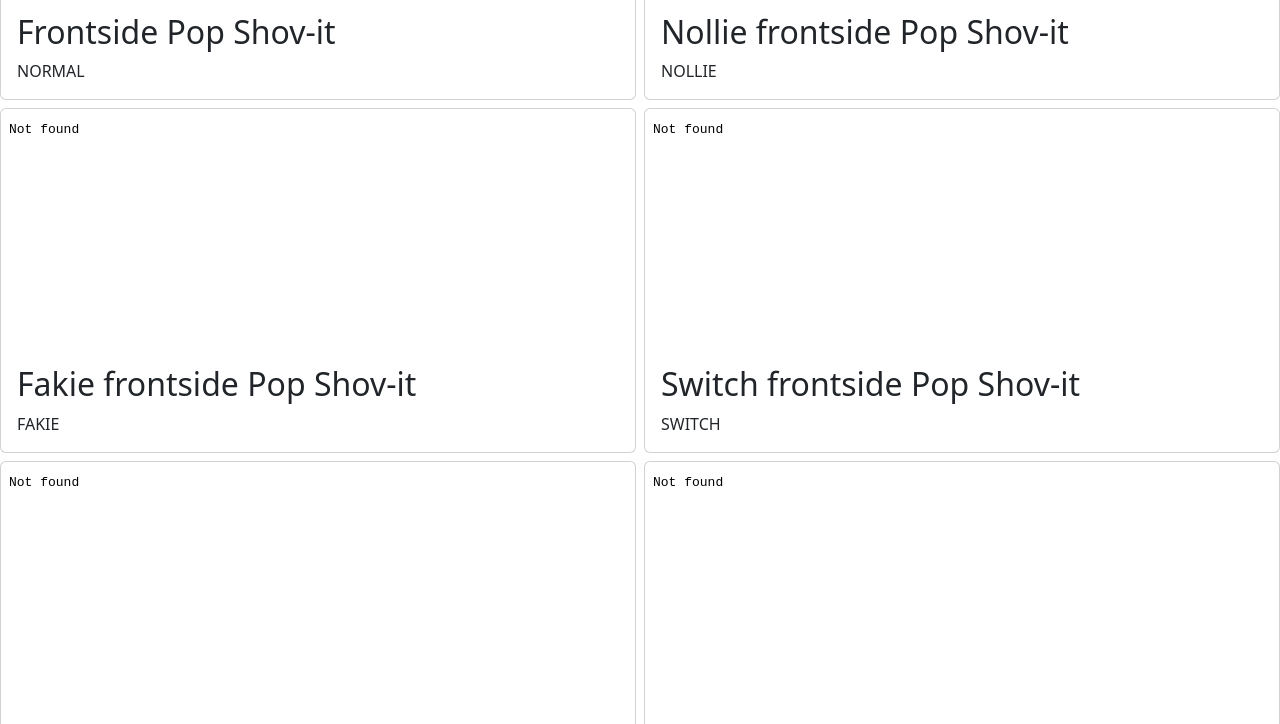
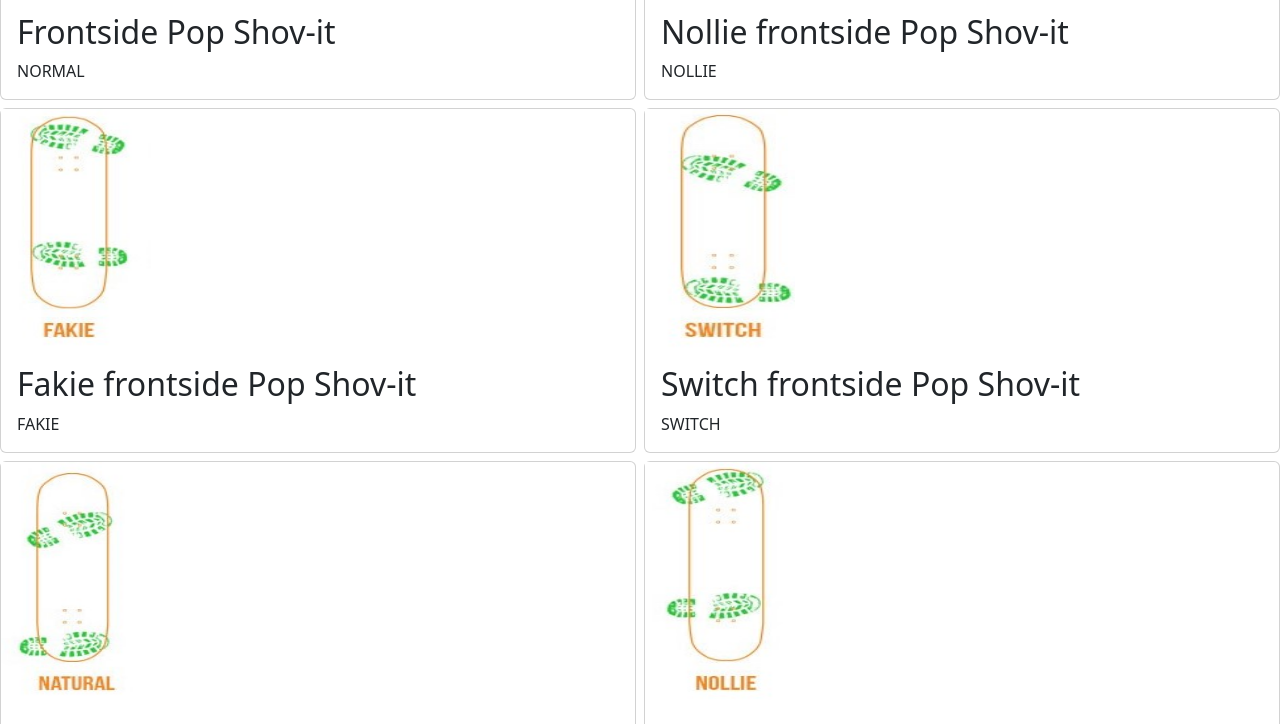
Before and after one commit to Swik-Swik/SkateList, a website: page index.html in a window 1280 px wide. Shown: the part 2076-2800 px from the top of the page. Drawn offline with nearby package versions, Linux system fonts and the light colour scheme.

Commit message:
adding a picture for trick without video

```diff
--- a/js/script.js
+++ b/js/script.js
@@ -11,17 +11,47 @@ fetch("json/videos.json")
       const trickDoneLi = document.createElement("li");
       const dropItem = document.createElement("a");
       dropItem.textContent = video.title;
-      dropItem.href = "#" + video.title;
+      // dropItem.href = "#" + video.title;
       trickDoneLi.appendChild(dropItem);
       const dropDown = document.querySelector("#dropdown-done");
       dropDown.appendChild(trickDoneLi);
 
       // Group video and its information
-      // iframe
-      const videoElem = document.createElement("iframe");
-      videoElem.height = "240";
-      height = videoElem.src = video.path;
-
+      // iframe or piture if no video
+      let videoOrPicture;
+      const trickImage = document.createElement("img");
+      trickImage.height = "240";
+      trickImage.width = "150";
+      if (video.path == "") {
+        console.log(video.types[0]);
+        switch (video.types[0]) {
+          case "NORMAL":
+            console.log("velo10");
+            trickImage.src = "../images/normal.jpg";
+            break;
+          case "NOLLIE":
+            console.log("veloKKKK");
+            trickImage.src = "../images/nollie.jpg";
+            break;
+          case "FAKIE":
+            trickImage.src = "../images/fakie.jpg";
+            break;
+          case "SWITCH":
+            trickImage.src = "../images/switch.jpg";
+            break;
+          default:
+            trickImage.src = "../images/unknown.jpg";
+        }
+        videoOrPicture = trickImage;
+      } else {
+        const videoElem = document.createElement("iframe");
+        videoElem.height = "240";
+        height = videoElem.src =
+          "https://www.youtube.com/embed/" +
+          video.path +
+          "?mute=1&controls=0&playlist=e_8rvaAQJyU&loop=1";
+        videoOrPicture = videoElem;
+      }
       // Create card div
       const cardDiv = document.createElement("div");
       cardDiv.classList.add("card");
@@ -52,7 +82,7 @@ fetch("json/videos.json")
       // Populate
       cardBody.appendChild(title);
       cardBody.appendChild(types);
-      cardDiv.appendChild(videoElem);
+      cardDiv.appendChild(videoOrPicture);
       cardDiv.appendChild(cardBody);
       colDiv.appendChild(cardDiv);
       tricksCards.appendChild(colDiv);
--- a/json/videos.json
+++ b/json/videos.json
@@ -1,367 +1,367 @@
 [
   {
     "title": "Ollie",
-    "path": "https://www.youtube.com/embed/e_8rvaAQJyU?mute=1&controls=0&playlist=e_8rvaAQJyU&loop=1",
+    "path": "",
     "types": ["NORMAL"],
     "dateAndPlace": [{ "date": "2023-07-20", "place": "?" }]
   },
   {
     "title": "Nollie",
-    "path": "../videos/trick.moveu",
+    "path": "",
     "types": ["NOLLIE"],
     "dateAndPlace": [{ "date": "2023-07-20", "place": "?" }]
   },
   {
     "title": "Fakie Ollie",
-    "path": "../videos/trick.moveu",
+    "path": "",
     "types": ["FAKIE"],
     "dateAndPlace": [{ "date": "2023-07-20", "place": "?" }]
   },
   {
     "title": "Switch ollie",
-    "path": "../videos/trick.moveu",
+    "path": "",
     "types": ["SWITCH"],
     "dateAndPlace": [{ "date": "2023-07-20", "place": "?" }]
   },
   {
     "title": "Ollie Fronside pivot",
-    "path": "../videos/trick.moveu",
+    "path": "",
     "types": ["NORMAL", "PIVOT"],
     "dateAndPlace": [{ "date": "2023-07-20", "place": "?" }]
   },
   {
     "title": "Ollie Backside pivot",
-    "path": "../videos/trick.moveu",
+    "path": "",
     "types": ["NORMAL", "PIVOT"],
     "dateAndPlace": [{ "date": "2023-07-20", "place": "?" }]
   },
   {
     "title": "Fakie ollie Fronside pivot",
-    "path": "../videos/trick.moveu",
+    "path": "",
     "types": ["FAKIE", "PIVOT"],
     "dateAndPlace": [{ "date": "2023-07-20", "place": "?" }]
   },
   {
     "title": "Fakie ollie Backside pivot",
-    "path": "../videos/trick.moveu",
+    "path": "",
     "types": ["FAKIE", "PIVOT"],
     "dateAndPlace": [{ "date": "2023-07-20", "place": "?" }]
   },
   {
     "title": "Switch ollie Fronside pivot",
-    "path": "../videos/trick.moveu",
+    "path": "",
     "types": ["SWITCH", "PIVOT"],
     "dateAndPlace": [{ "date": "2023-07-20", "place": "?" }]
   },
   {
     "title": "Switch ollie Backside pivot",
-    "path": "../videos/trick.moveu",
+    "path": "",
     "types": ["SWITCH", "PIVOT"],
     "dateAndPlace": [{ "date": "2023-07-20", "place": "?" }]
   },
   {
     "title": "Frontside Pop Shov-it",
-    "path": "../videos/trick.moveu",
+    "path": "",
     "types": ["NORMAL"],
     "dateAndPlace": [{ "date": "2023-07-20", "place": "?" }]
   },
   {
     "title": "Nollie frontside Pop Shov-it",
-    "path": "../videos/trick.moveu",
+    "path": "",
     "types": ["NOLLIE"],
     "dateAndPlace": [{ "date": "2023-07-20", "place": "?" }]
   },
   {
     "title": "Fakie frontside Pop Shov-it",
-    "path": "../videos/trick.moveu",
+    "path": "",
     "types": ["FAKIE"],
     "dateAndPlace": [{ "date": "2023-07-20", "place": "?" }]
   },
   {
     "title": "Switch frontside Pop Shov-it",
-    "path": "../videos/trick.moveu",
+    "path": "",
     "types": ["SWITCH"],
     "dateAndPlace": [{ "date": "2023-07-20", "place": "?" }]
   },
   {
     "title": "Backside Pop Shov-it",
-    "path": "../videos/trick.moveu",
+    "path": "",
     "types": ["NORMAL"],
     "dateAndPlace": [{ "date": "2023-07-20", "place": "?" }]
   },
   {
     "title": "Nollie backside Pop Shov-it",
-    "path": "../videos/trick.moveu",
+    "path": "",
     "types": ["NOLLIE"],
     "dateAndPlace": [{ "date": "2023-07-20", "place": "?" }]
   },
   {
     "title": "Fakie backside Pop Shov-it",
-    "path": "../videos/trick.moveu",
+    "path": "",
     "types": ["FAKIE"],
     "dateAndPlace": [{ "date": "2023-07-20", "place": "?" }]
   },
   {
     "title": "Switch backside Pop Shov-it",
-    "path": "../videos/trick.moveu",
+    "path": "",
     "types": ["SWITCH"],
     "dateAndPlace": [{ "date": "2023-07-20", "place": "?" }]
   },
   {
     "title": "Backside Pop Shov-it body varial",
-    "path": "../videos/trick.moveu",
+    "path": "",
     "types": ["NORMAL"],
     "dateAndPlace": [{ "date": "2023-07-20", "place": "?" }]
   },
   {
     "title": "Nollie backside Pop Shov-it body varial",
-    "path": "../videos/trick.moveu",
+    "path": "",
     "types": ["NOLLIE"],
     "dateAndPlace": [{ "date": "2023-07-20", "place": "?" }]
   },
   {
     "title": "Fakie backside Pop Shov-it body varial",
-    "path": "../videos/trick.moveu",
+    "path": "",
     "types": ["FAKIE"],
     "dateAndPlace": [{ "date": "2023-07-20", "place": "?" }]
   },
   {
     "title": "Switch backside Pop Shov-it body varial",
-    "path": "../videos/trick.moveu",
+    "path": "",
     "types": ["SWITCH"],
     "dateAndPlace": [{ "date": "2023-07-20", "place": "?" }]
   },
   {
     "title": "Backside Pop Shov-it frontside pivot",
-    "path": "../videos/trick.moveu",
+    "path": "",
     "types": ["NORMAL", "PIVOT"],
     "dateAndPlace": [{ "date": "2023-07-20", "place": "?" }]
   },
   {
     "title": "Backside 360 Pop Shov-it",
-    "path": "../videos/trick.moveu",
+    "path": "",
     "types": ["NORMAL"],
     "dateAndPlace": [{ "date": "2023-07-20", "place": "?" }]
   },
   {
     "title": "Fackie backside 360 Pop Shov-it",
-    "path": "../videos/trick.moveu",
+    "path": "",
     "types": ["FAKIE"],
     "dateAndPlace": [{ "date": "2023-07-20", "place": "?" }]
   },
   {
     "title": "Frontside 180",
-    "path": "../videos/trick.moveu",
+    "path": "",
     "types": ["NORMAL", "ROTATION"],
     "dateAndPlace": [{ "date": "2023-07-20", "place": "?" }]
   },
   {
     "title": "Fakie frontside 180",
-    "path": "../videos/trick.moveu",
+    "path": "",
     "types": ["FAKIE", "ROTATION"],
     "dateAndPlace": [{ "date": "2023-07-20", "place": "?" }]
   },
   {
     "title": "Nollie frontside 180",
-    "path": "../videos/trick.moveu",
+    "path": "",
     "types": ["NOLLIE", "ROTATION"],
     "dateAndPlace": [{ "date": "2023-07-20", "place": "?" }]
   },
   {
     "title": "Switch frontside 180",
-    "path": "../videos/trick.moveu",
+    "path": "",
     "types": ["SWITCH", "ROTATION"],
     "dateAndPlace": [{ "date": "2023-07-20", "place": "?" }]
   },
   {
     "title": "Backside 180",
-    "path": "../videos/trick.moveu",
+    "path": "",
     "types": ["NORMAL", "ROTATION"],
     "dateAndPlace": [{ "date": "2023-07-20", "place": "?" }]
   },
   {
     "title": "Half-cab",
-    "path": "../videos/trick.moveu",
+    "path": "",
     "types": ["FAKIE", "ROTATION"],
     "dateAndPlace": [{ "date": "2023-07-20", "place": "?" }]
   },
   {
     "title": "Nollie backside 180",
-    "path": "../videos/trick.moveu",
+    "path": "",
     "types": ["NOLLIE", "ROTATION"],
     "dateAndPlace": [{ "date": "2023-07-20", "place": "?" }]
   },
   {
     "title": "Switch backside 180",
-    "path": "../videos/trick.moveu",
+    "path": "",
     "types": ["SWITCH", "ROTATION"],
     "dateAndPlace": [{ "date": "2023-07-20", "place": "?" }]
   },
   {
     "title": "Kickflip",
-    "path": "../videos/trick.moveu",
+    "path": "",
     "types": ["NORMAL", "FLIPTRICK"],
     "dateAndPlace": [{ "date": "2023-07-20", "place": "?" }]
   },
   {
     "title": "Fakie kickflip",
-    "path": "../videos/trick.moveu",
+    "path": "",
     "types": ["FAKIE", "FLIPTRICK"],
     "dateAndPlace": [{ "date": "2023-07-20", "place": "?" }]
   },
   {
     "title": "Nollie kickflip",
-    "path": "../videos/trick.moveu",
+    "path": "",
     "types": ["NOLLIE", "FLIPTRICK"],
     "dateAndPlace": [{ "date": "2023-07-20", "place": "?" }]
   },
   {
     "title": "Switch kickflip",
-    "path": "../videos/trick.moveu",
+    "path": "",
     "types": ["SWITCH", "FLIPTRICK"],
     "dateAndPlace": [{ "date": "2023-07-20", "place": "?" }]
   },
   {
     "title": "Double kickflip",
-    "path": "../videos/trick.moveu",
+    "path": "",
     "types": ["NORMAL", "FLIPTRICK"],
     "dateAndPlace": [{ "date": "2023-07-20", "place": "?" }]
   },
   {
     "title": "Fakie double kickflip",
-    "path": "../videos/trick.moveu",
+    "path": "",
     "types": ["FAKIE", "FLIPTRICK"],
     "dateAndPlace": [{ "date": "2023-07-20", "place": "?" }]
   },
   {
     "title": "180 Backside kickflip",
-    "path": "../videos/trick.moveu",
+    "path": "",
     "types": ["NORMAL", "FLIPTRICK"],
     "dateAndPlace": [{ "date": "2023-07-20", "place": "?" }]
   },
   {
     "title": "Fakie 180 Backside kickflip",
-    "path": "../videos/trick.moveu",
+    "path": "",
     "types": ["FAKIE", "FLIPTRICK"],
     "dateAndPlace": [{ "date": "2023-07-20", "place": "?" }]
   },
   {
     "title": "Fakie 180 Frontside kickflip",
-    "path": "../videos/trick.moveu",
+    "path": "",
     "types": ["FAKIE", "FLIPTRICK"],
     "dateAndPlace": [{ "date": "2023-07-20", "place": "?" }]
   },
   {
     "title": "Varial flip",
-    "path": "../videos/trick.moveu",
+    "path": "",
     "types": ["NORMAL", "FLIPTRICK"],
     "dateAndPlace": [{ "date": "2023-07-20", "place": "?" }]
   },
   {
     "title": "Nollie varial flip",
-    "path": "../videos/trick.moveu",
+    "path": "",
     "types": ["NOLLIE", "FLIPTRICK"],
     "dateAndPlace": [{ "date": "2023-07-20", "place": "?" }]
   },
   {
     "title": "Fakie varial flip",
-    "path": "../videos/trick.moveu",
+    "path": "",
     "types": ["FAKIE", "FLIPTRICK"],
     "dateAndPlace": [{ "date": "2023-07-20", "place": "?" }]
   },
   {
     "title": "Switch varial flip",
-    "path": "../videos/trick.moveu",
+    "path": "",
     "types": ["SWITCH", "FLIPTRICK"],
     "dateAndPlace": [{ "date": "2023-07-20", "place": "?" }]
   },
   {
     "title": "360 flip",
-    "path": "../videos/trick.moveu",
+    "path": "e_8rvaAQJyU",
     "types": ["NORMAL", "FLIPTRICK"],
     "dateAndPlace": [{ "date": "2023-07-20", "place": "?" }]
   },
   {
     "title": "Fakie 360 flip",
-    "path": "../videos/trick.moveu",
+    "path": "",
     "types": ["FAKIE", "FLIPTRICK"],
     "dateAndPlace": [{ "date": "2023-07-20", "place": "?" }]
   },
   {
     "title": "Heelflip",
-    "path": "../videos/trick.moveu",
+    "path": "",
     "types": ["NORMAL", "FLIPTRICK"],
     "dateAndPlace": [{ "date": "2023-07-20", "place": "?" }]
   },
   {
     "title": "Fakie heelflip",
-    "path": "../videos/trick.moveu",
+    "path": "",
     "types": ["FAKIE", "FLIPTRICK"],
     "dateAndPlace": [{ "date": "2023-07-20", "place": "?" }]
   },
   {
     "title": "Varial heelflip",
-    "path": "../videos/trick.moveu",
+    "path": "",
     "types": ["NORMAL", "FLIPTRICK"],
     "dateAndPlace": [{ "date": "2023-07-20", "place": "?" }]
   },
   {
     "title": "Fakie varial heelflip",
-    "path": "../videos/trick.moveu",
+    "path": "",
     "types": ["FAKIE", "FLIPTRICK"],
     "dateAndPlace": [{ "date": "2023-07-20", "place": "?" }]
   },
   {
     "title": "Fakie frontside heelflip",
-    "path": "../videos/trick.moveu",
+    "path": "",
     "types": ["FAKIE", "FLIPTRICK"],
     "dateAndPlace": [{ "date": "2023-07-20", "place": "?" }]
   },
   {
     "title": "Casper heelflip",
-    "path": "../videos/trick.moveu",
+    "path": "",
     "types": ["NORMAL", "FLIPTRICK"],
     "dateAndPlace": [{ "date": "2023-07-20", "place": "?" }]
   },
   {
     "title": "Fakie casper heelflip",
-    "path": "../videos/trick.moveu",
+    "path": "",
     "types": ["FAKIE", "FLIPTRICK"],
     "dateAndPlace": [{ "date": "2023-07-20", "place": "?" }]
   },
   {
     "title": "Backside bigspin",
-    "path": "../videos/trick.moveu",
+    "path": "",
     "types": ["NORMAL", "ROTATION"],
     "dateAndPlace": [{ "date": "2023-07-20", "place": "?" }]
   },
   {
     "title": "Nollie backside bigspin",
-    "path": "../videos/trick.moveu",
+    "path": "",
     "types": ["NOLLIE", "ROTATION"],
     "dateAndPlace": [{ "date": "2023-07-20", "place": "?" }]
   },
   {
     "title": "Fakie backside bigspin",
-    "path": "../videos/trick.moveu",
+    "path": "",
     "types": ["FAKIE", "ROTATION"],
     "dateAndPlace": [{ "date": "2023-07-20", "place": "?" }]
   },
   {
     "title": "Switch backside bigspin",
-    "path": "../videos/trick.moveu",
+    "path": "",
     "types": ["SWITCH", "ROTATION"],
     "dateAndPlace": [{ "date": "2023-07-20", "place": "?" }]
   },
   {
     "title": "Nollie frontside bigspin",
-    "path": "../videos/trick.moveu",
+    "path": "",
     "types": ["NOLLIE", "ROTATION"],
     "dateAndPlace": [{ "date": "2023-07-20", "place": "?" }]
   },
   {
     "title": "Fakie frontside bigspin",
-    "path": "../videos/trick.moveu",
+    "path": "",
     "types": ["FAKIE", "ROTATION"],
     "dateAndPlace": [{ "date": "2023-07-20", "place": "?" }]
   }
```
Also changed, not shown: index.html (+1 -1 lines), images/fakie.jpg (added), images/nollie.jpg (added), images/normal.jpg (added), images/switch.jpg (added), images/unknown.jpg (added).
